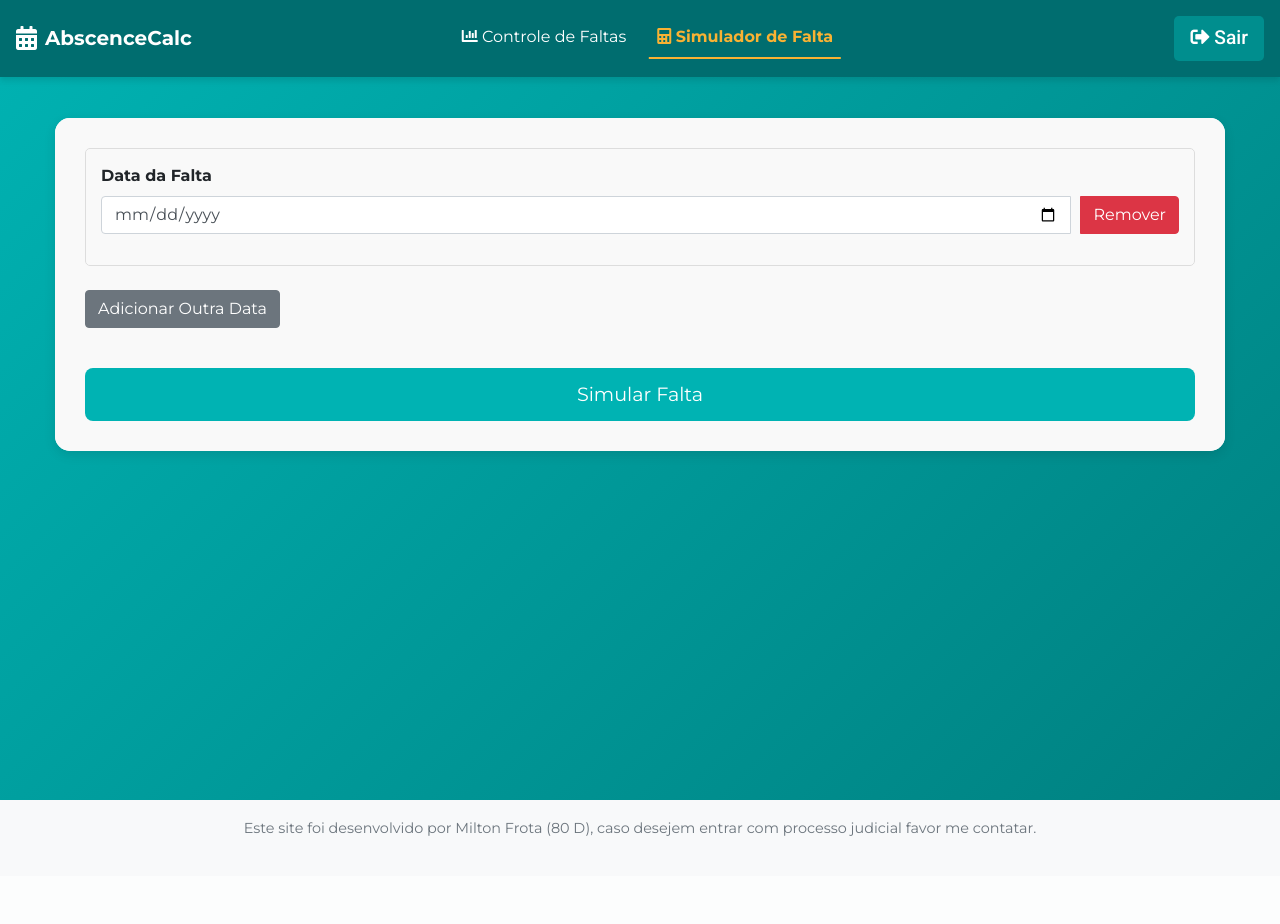
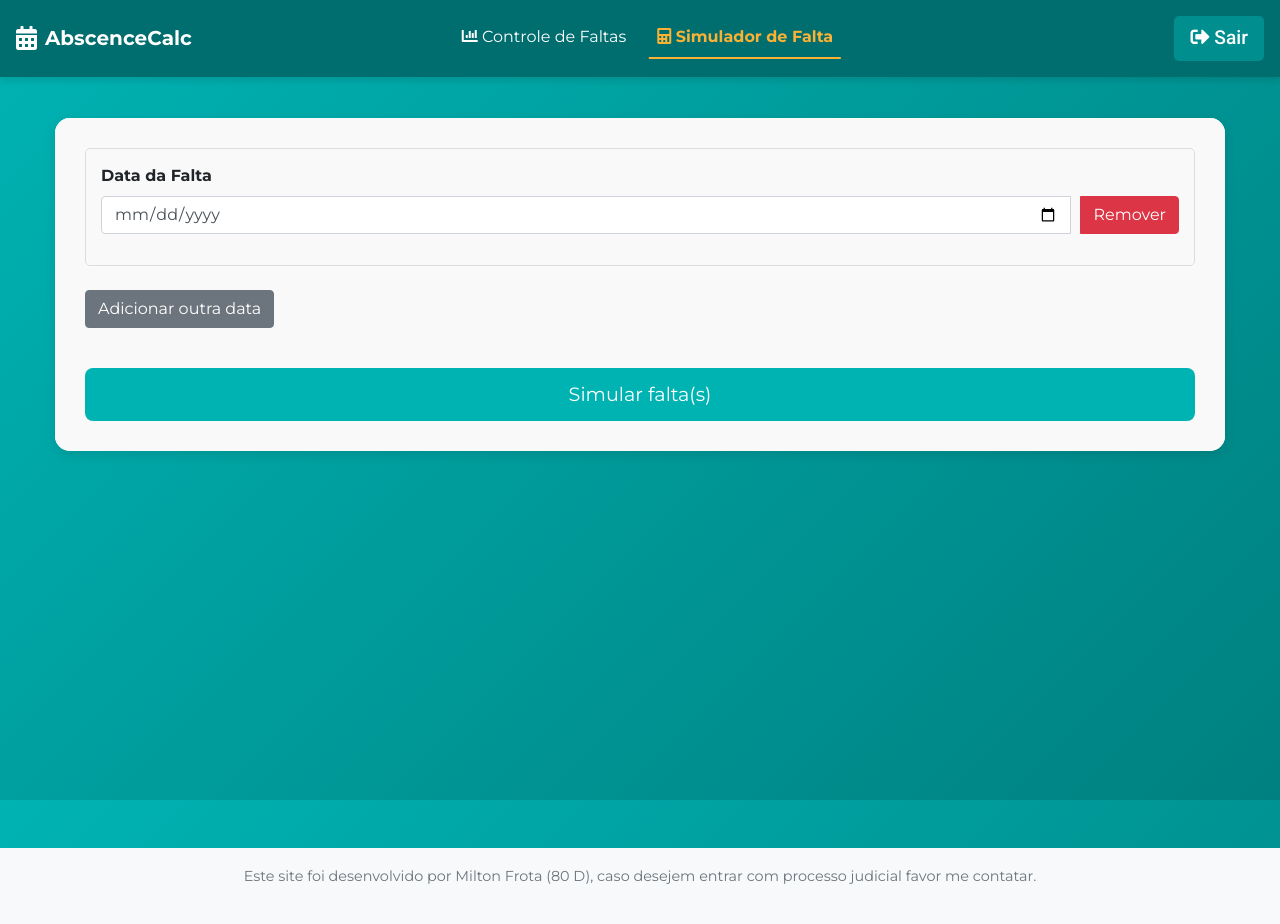
Before and after one commit to lucaversa/abscencecalc, a Flask app: page /simulador in a window 1280 px wide. Before the commit the page ends 836 px from the top, so only its background shows below. Run offline with Flask 3, Linux system fonts and the light colour scheme; the visitor is signed in with stand-in values (Sample User, id 1); some libraries are stand-ins or nearby versions.

Commit message:
last commit

```diff
--- a/templates/login.html
+++ b/templates/login.html
@@ -66,7 +66,7 @@
                             <div class="spinner-border text-primary" role="status" style="width: 4rem; height: 4rem;">
                                 <span class="sr-only">Carregando...</span>
                             </div>
-                            <p class="mt-3">Carregando seus dados, por favor aguarde...</p>
+                            <p class="mt-3">Carregando seus dados, por favor aguarde (pode levar até 2 minutos)...</p>
                         </div>
                     </div>
                 </div>
--- a/templates/simulador.html
+++ b/templates/simulador.html
@@ -34,7 +34,7 @@
     </style>
 </head>
 
-<body class="simulador-page fade-in">
+<body class="simulador-page fade-in d-flex flex-column min-vh-100">
     <!-- Navbar -->
     <nav class="navbar navbar-expand-lg navbar-dark custom-navbar">
         <a class="navbar-brand" href="#">
@@ -75,6 +75,7 @@
         </div>
     </nav>
 
+    <div class="content-wrapper flex-grow-1">
         <!-- Mensagens Flash -->
         {% with messages = get_flashed_messages(with_categories=true) %}
         {% if messages %}
@@ -91,7 +92,7 @@
         {% endif %}
         {% endwith %}
 
-    <div class="container-fluid resultados-background vh-100">
+        <div class="container-fluid resultados-background">
             <div class="container mt-5">
                 <div class="card resultado-card mb-4">
                     <div class="card-body">
@@ -103,7 +104,8 @@
                                         <div class="input-group">
                                             <input type="date" class="form-control data-falta" required>
                                             <div class="input-group-append">
-                                            <button type="button" class="btn btn-danger remove-data">Remover</button>
+                                                <button type="button"
+                                                    class="btn btn-danger remove-data">Remover</button>
                                             </div>
                                         </div>
                                     </div>
@@ -116,8 +118,9 @@
                                     </div>
                                 </div>
                             </div>
-                        <button type="button" id="add-data" class="btn btn-secondary mb-3">Adicionar Outra Data</button>
-                        <button type="submit" class="btn btn-simular btn-block mt-4">Simular Falta</button>
+                            <button type="button" id="add-data" class="btn btn-secondary mb-3">Adicionar outra
+                                data</button>
+                            <button type="submit" class="btn btn-simular btn-block mt-4">Simular falta(s)</button>
                         </form>
 
                         <div id="resultado-simulacao" class="mt-4" style="display: none;">
@@ -141,6 +144,16 @@
                 </div>
             </div>
         </div>
+    </div>
+
+    <footer class="footer mt-auto py-3 bg-light">
+        <div class="container text-center">
+            <span class="text-muted">Este site foi desenvolvido por Milton Frota (80 D), caso desejem entrar com
+                processo
+                judicial favor me contatar.</span>
+        </div>
+    </footer>
+
     <!-- jQuery e Bootstrap JS -->
     <script src="https://code.jquery.com/jquery-3.5.1.slim.min.js"></script>
     <script src="https://cdn.jsdelivr.net/npm/bootstrap@4.5.2/dist/js/bootstrap.bundle.min.js"></script>
@@ -153,6 +166,7 @@
             const addDataButton = document.getElementById('add-data');
             const resultadoDiv = document.getElementById('resultado-simulacao');
             const resultadoTabela = document.getElementById('resultado-tabela');
+            const contentWrapper = document.querySelector('.content-wrapper');
 
             function createDataEntry() {
                 const dataEntry = document.createElement('div');
@@ -304,6 +318,14 @@
                             resultadoTabela.appendChild(row);
                         });
                         resultadoDiv.style.display = 'block';
+
+                        // Garantir que o resultado fique dentro do content-wrapper
+                        if (!contentWrapper.contains(resultadoDiv)) {
+                            contentWrapper.appendChild(resultadoDiv);
+                        }
+
+                        // Rolar para o resultado
+                        resultadoDiv.scrollIntoView({ behavior: 'smooth' });
                     })
                     .catch((error) => {
                         console.error('Erro:', error);
@@ -312,15 +334,6 @@
             });
         });
     </script>
-
-    <footer class="footer mt-auto py-3 bg-light">
-        <div class="container text-center">
-            <span class="text-muted">Este site foi desenvolvido por Milton Frota (80 D), caso desejem entrar com
-                processo
-                judicial favor me contatar.</span>
-        </div>
-    </footer>
-
 </body>
 
 </html>
```
Lines whose indentation alone changed are shown as unchanged.
